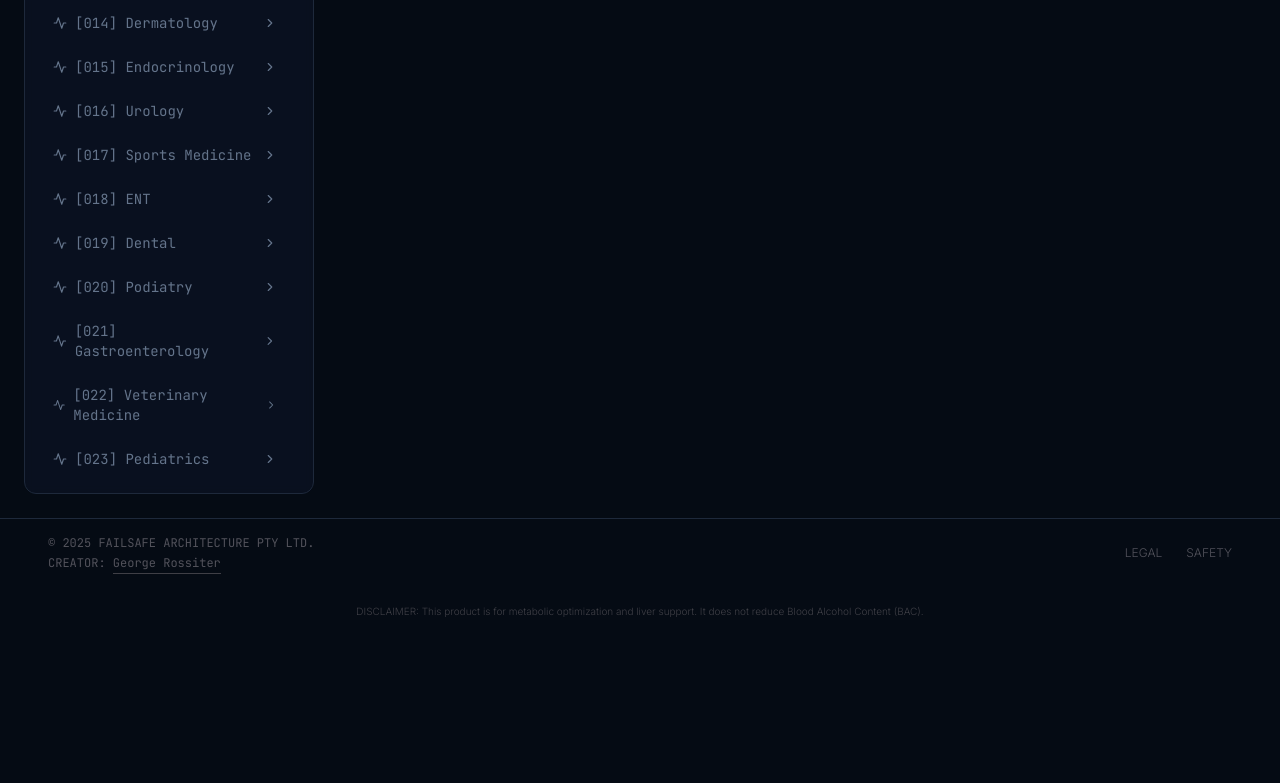
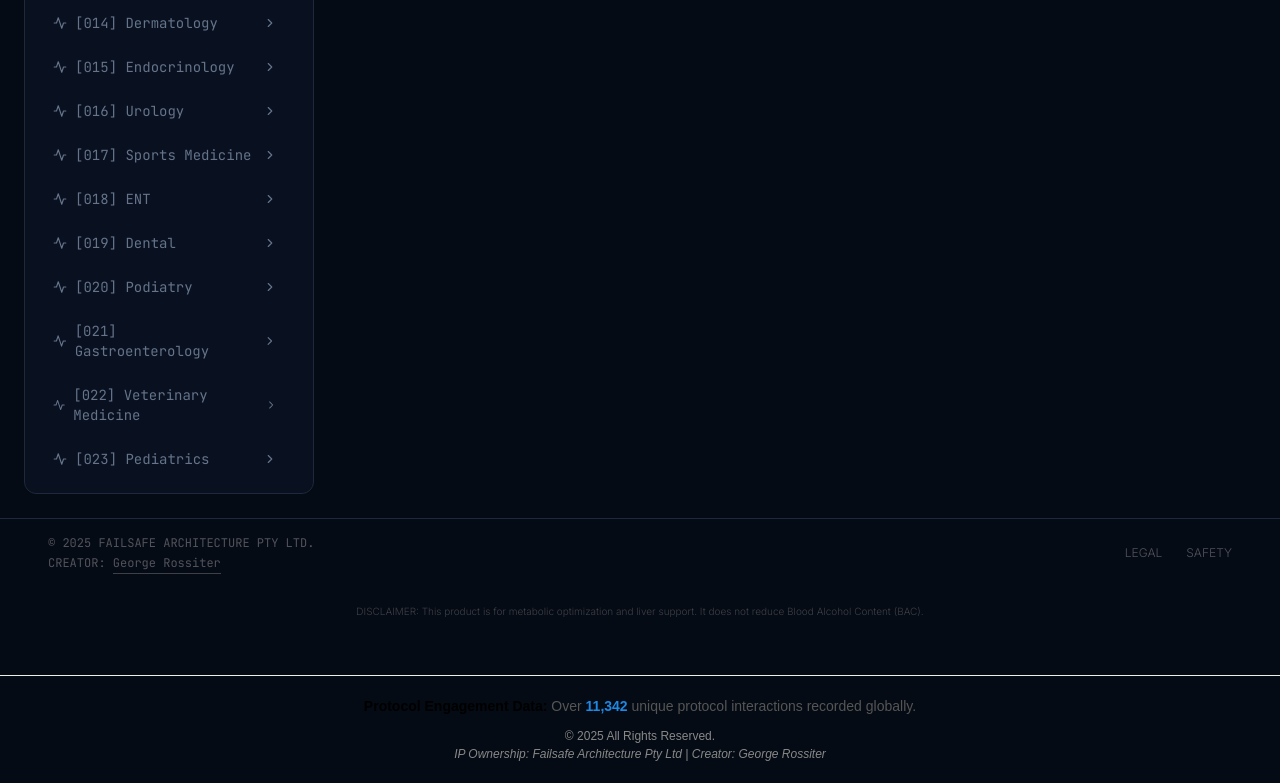
Before and after one commit to DiddlyDoes/failsafearchitecture.com, a plain HTML site: page index.html in a window 1280 px wide. Shown: the part 800-1583 px from the top of the page. Before the commit the page ends 1435 px from the top, so only its background shows below. Drawn offline with nearby package versions, Linux system fonts and the light colour scheme.

Commit message:
Add footer with protocol engagement and copyright info
Added a footer section with protocol engagement data and copyright information.

```diff
--- a/index.html
+++ b/index.html
@@ -1049,5 +1049,46 @@ Please issue invoice to the email provided.
         const root = ReactDOM.createRoot(document.getElementById('root'));
         root.render(<App />);
     </script>
+    <div id="protocol-footer-container" style="text-align: center; padding: 20px 0; border-top: 1px solid #eee; margin-top: 40px; font-family: Arial, sans-serif; font-size: 14px; color: #555;">
+
+    <p>
+        <strong style="color: #000;">Protocol Engagement Data:</strong>
+        Over <span id="user-stats-counter" style="font-weight: bold; color: #1e88e5;">0</span> unique protocol interactions recorded globally.
+    </p>
+
+    <p style="margin-top: 10px; font-size: 12px; color: #888;">
+        &copy; <span id="current-year"></span> All Rights Reserved.
+        <br>
+        <span style="font-style: italic;">IP Ownership: Failsafe Architecture Pty Ltd | Creator: George Rossiter</span>
+    </p>
+
+</div>
+
+<script>
+    // --- JavaScript Counter Protocol (The Simple Display Engine) ---
+
+    // 1. Initial State: Set your current total number of unique users/protocol interactions here.
+    // NOTE: For a true global count, this number must be periodically updated or fed from a backend system.
+    const initial_protocol_users = 11342;
+
+    // 2. Formatting: Add commas for readability.
+    function formatNumber(num) {
+        return num.toString().replace(/\B(?=(\d{3})+(?!\d))/g, ",");
+    }
+
+    // 3. Display Injection: Update the HTML elements.
+    document.addEventListener('DOMContentLoaded', (event) => {
+        const counterElement = document.getElementById('user-stats-counter');
+        if (counterElement) {
+            counterElement.textContent = formatNumber(initial_protocol_users);
+        }
+
+        // Update the Copyright Year
+        const yearElement = document.getElementById('current-year');
+        if (yearElement) {
+            yearElement.textContent = new Date().getFullYear();
+        }
+    });
+</script>
 </body>
 </html>
```
